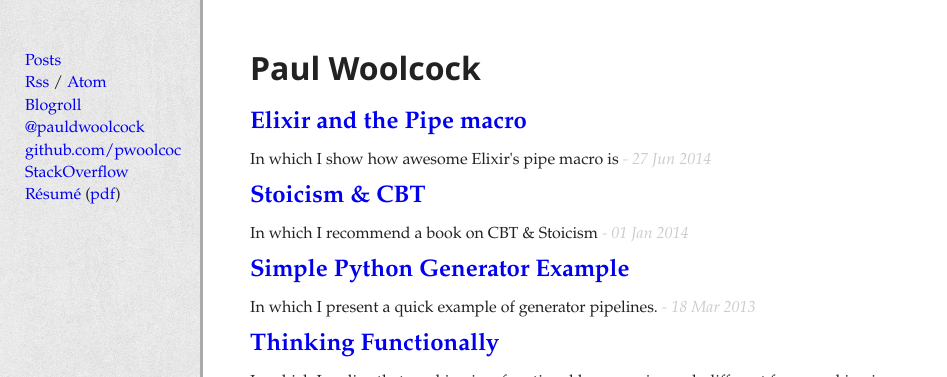
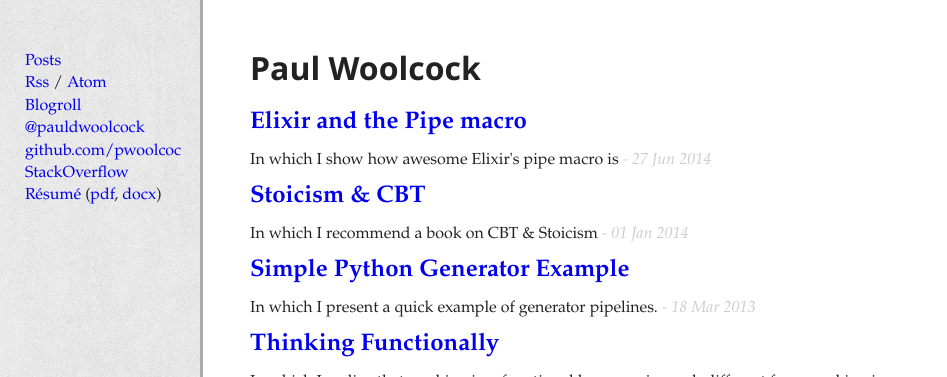
Before and after one commit to pwoolcoc/paul.woolcock.us, a Jekyll site: the page built from index.html, in a window 1280 px wide. Shown: the top 377 px of the page, without its empty margins (0-947 px from the left). Built offline with Jekyll 4.4.1, drawn with Linux system fonts in a browser that asks for light colours; nearby versions of some CDN libraries; Markdown is read by kramdown in place of the engine named in the settings.

Commit message:
add docx resume link

```diff
--- a/_includes/navigation.html
+++ b/_includes/navigation.html
@@ -4,4 +4,4 @@
 <li><a href="http://twitter.com/pauldwoolcock">@pauldwoolcock</a></li>
 <li><a href="https://github.com/pwoolcoc">github.com/pwoolcoc</a></li>
 <li><a href="http://stackoverflow.com/users/35288/paul-woolcock">StackOverflow</a></li>
-<li><a href="/resume.html">R&eacute;sum&eacute;</a> (<a href="/resume.pdf">pdf</a>)</li>
+<li><a href="/resume.html">R&eacute;sum&eacute;</a> (<a href="/resume.pdf">pdf</a>, <a href="/resume.docx">docx</a>)</li>
```
